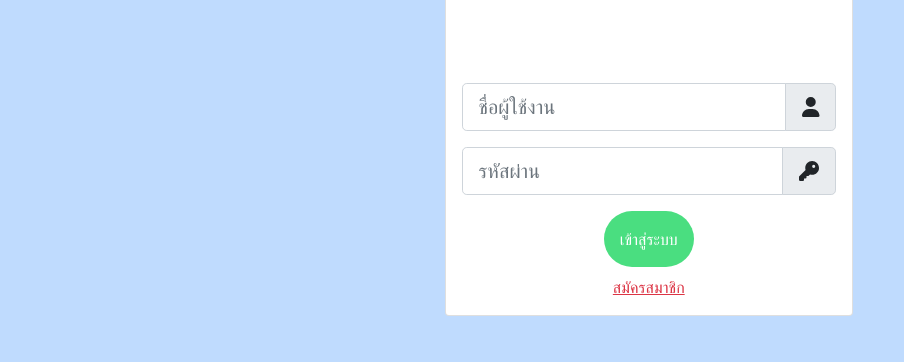
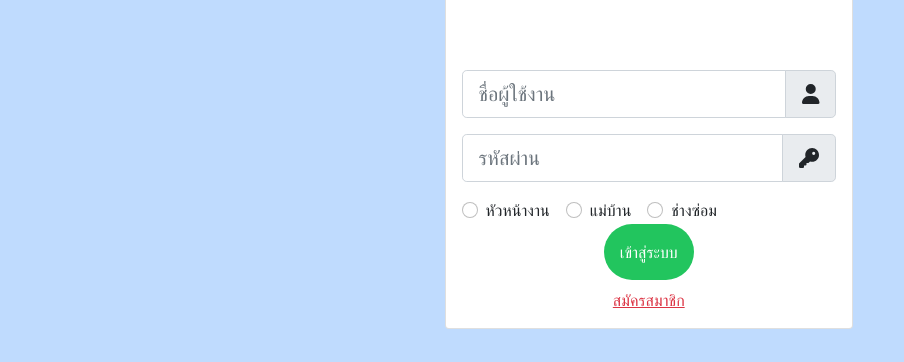
Before and after one commit to unlimit-un/project1, a React (Create React App) app in the folder client/: page /login in a window 1280 px wide. Shown: the part 394-756 px from the top of the page, without its empty margins (0-904 px from the left). Built offline with nearby package versions, Linux system fonts and the light colour scheme.

Commit message:
login 3 role

```diff
--- a/client/package.json
+++ b/client/package.json
@@ -43,8 +43,10 @@
     ]
   },
   "devDependencies": {
-    "autoprefixer": "10.4.5",
     "postcss": "^8.4.14",
     "tailwindcss": "^3.1.2"
+  },
+  "overrides": {
+    "autoprefixer": "10.4.5"
   }
 }
--- /dev/null
+++ b/client/src/components/FormElements.js
@@ -0,0 +1,41 @@
+import React from 'react'
+import {FontAwesomeIcon} from '@fortawesome/react-fontawesome'
+
+export const RadioInline = ({id, value, label, name, callback}) => {
+  return (
+    <>
+        <div className="form-check form-check-inline">
+            <input className="form-check-input" type="radio" id={id} value={value} name={name} onClick={callback}/>
+            <label className="form-check-label" htmlFor={id}>{label}</label>
+        </div>
+    </>
+  )
+}
+
+export const Radio = ({id, value, label, name}) => {
+  return (
+    <>
+        <div className="form-check">
+            <input className="form-check-input" type="radio" id={id} value={value} name={name}/>
+            <label className="form-check-label" htmlFor={id}>{label}</label>
+        </div>
+    </>
+  )
+}
+
+export const InputGroupIconsSupfix = ({type, placeholder, callback, icon}) =>{
+    return (
+        <>
+            <div className="input-group mb-3 input-group-lg">
+                <input
+                    type={type}
+                    className="form-control"
+                    placeholder={placeholder}
+                    required
+                    onChange={callback}
+                />
+                <span className="input-group-text"><FontAwesomeIcon icon={icon}/></span>
+            </div>
+        </>
+    )
+}
--- a/client/src/components/manager/SidebarM.js
+++ b/client/src/components/manager/SidebarM.js
@@ -13,10 +13,10 @@ const SidebarM = ({ open, setOpen }) => {
     useEffect( () => {
 
             (async()=>{
-
                 const data =  await axios.get('http://localhost:3001/api/login')
                 console.log(data);
             })()
+
     }, [])
 
     const sign_out = async () =>{
@@ -32,6 +32,7 @@ const SidebarM = ({ open, setOpen }) => {
         )
 
         if (result.status === 200) {
+            localStorage.clear();
             navigate('/');
         }else{
             console.log(result.data);
--- /dev/null
+++ b/client/src/functions/LoginFunc.js
@@ -0,0 +1,30 @@
+import React from 'react'
+
+import axios from "axios";
+
+export const LoginFunc = async (userData, navigate) => {
+    const result = await axios.post(`http://localhost:3001/api/login`,
+      {
+        username: userData.username,
+        password: userData.password,
+        type: userData.type
+      },
+      {
+        headers: {
+            'Content-Type': 'application/json',
+            'Accept': 'application/json'
+        },
+        withCredentials: true
+      }
+    )
+    // console.log(result.data);
+    if (result.status === 200) {
+
+        localStorage.setItem('user_data', JSON.stringify(result.data));
+        navigate('/manager');
+    }else{
+        console.log(result);
+    }
+
+    return(<></>);
+}
--- a/client/src/pages/Login.js
+++ b/client/src/pages/Login.js
@@ -1,48 +1,37 @@
 import React, { useEffect, useState } from 'react'
 import Logo from '../assets/Logo.jpg'
-import { FontAwesomeIcon } from '@fortawesome/react-fontawesome';
 import { faUser, faKey } from '@fortawesome/free-solid-svg-icons';
 import { Link, useNavigate } from 'react-router-dom';
-import axios from "axios";
+
+import { InputGroupIconsSupfix, RadioInline } from '../components/FormElements';
+
+import { LoginFunc } from "../functions/LoginFunc";
 
 const Login = () => {
 
   const [ userData, setUserData ] = useState({
     username: '',
-    password: ''
+    password: '',
+    type: ''
   })
 
   const navigate = useNavigate();
+  // useEffect(() => {
+  //   console.log(localStorage.getItem('user_data'));
+  //   if (localStorage.getItem('user_data') !== undefined) {
+  //     navigate('/manager');
+  //   }
+  // }, [])
 
-  const login_fnc = async (e) =>{
-    e.preventDefault();
-    const result = await axios.post(`http://localhost:3001/api/login`,
-      {
-        username: userData.username,
-        password: userData.password,
-        type: 'MANAGER'
-      },
-      {
-        headers: {
-            'Content-Type': 'application/json',
-            'Accept': 'application/json'
-        },
-        withCredentials: true
-      }
-    )
-    // console.log(result.data);
-    localStorage.setItem('user_data', JSON.stringify(result.data));
-    navigate('/manager');
+  const setUsername = ({target:{value: val}})=>{
+    setUserData({...userData, username: val})
   }
-
-  useEffect(() => {
-    // localStorage.clear()
-    console.log(localStorage.getItem('user_data'));
-    // if (localStorage.getItem('user_data') !== undefined) {
-    //   navigate('/manager');
-    // }
-  }, [])
-
+  const setPassword = ({target:{value: val}})=>{
+    setUserData({...userData, password: val})
+  }
+  const setType = ({target:{value: val}})=>{
+    setUserData({...userData, type: val})
+  }
 
   return (
     <>
@@ -53,38 +42,30 @@ const Login = () => {
         <h1 className="text-center">เข้าสู่ระบบ</h1>
         <hr className="my-16"/>
         <div className="flex flex-column mt-4">
-          <form onSubmit={login_fnc}>
-            <div className="input-group mb-3 input-group-lg">
-              <input
-                type="text"
-                className="form-control"
-                placeholder="ชื่อผู้ใช้งาน"
-                required
-                onChange={({target:{value: val}})=>{
-                  setUserData({...userData, username: val})
-                }}
-                />
-              <span className="input-group-text"><FontAwesomeIcon icon={faUser}/></span>
-            </div>
-            <div className="input-group mb-3 input-group-lg">
-              <input
-                type="password"
-                className="form-control"
-                placeholder="รหัสผ่าน"
-                required
-                onChange={({target:{value: val}})=>{
-                  setUserData({...userData, password: val})
-                }}
-              />
-              <span className="input-group-text"><FontAwesomeIcon icon={faKey}/></span>
-            </div>
+
+          <form
+            onSubmit={(e)=>{
+                e.preventDefault();
+                console.log(userData);
+                LoginFunc(userData, navigate)
+              }
+            }
+            >
+            <InputGroupIconsSupfix callback={setUsername} type="text" placeholder="ชื่อผู้ใช้งาน" icon={faUser}/>
+            <InputGroupIconsSupfix callback={setPassword} type="password" placeholder="รหัสผ่าน" icon={faKey}/>
+
+            <RadioInline id="manager" label="หัวหน้างาน" value="MANAGER" name="type" callback={setType}/>
+            <RadioInline id="maid" label="แม่บ้าน" value="MAID" name="type" callback={setType}/>
+            <RadioInline id="engineer" label="ช่างซ่อม" value="ENGINEER" name="type" callback={setType}/>
+
             <div className="flex justify-center">
-              <button className="!bg-green-400 text-white rounded-full p-3">เข้าสู่ระบบ</button>
-            </div>
-            <div className="flex justify-center mt-2">
-              <Link to="/register" className="text-danger mx-auto"> สมัครสมาชิก </Link>
+              <button className="bg-green-500 text-white rounded-full p-3 hover:bg-green-400 transition-all ease-in-out duration-100">เข้าสู่ระบบ</button>
             </div>
           </form>
+
+          <div className="flex justify-center mt-2">
+            <Link to="/register" className="text-danger mx-auto"> สมัครสมาชิก </Link>
+          </div>
         </div>
       </div>
     </>
```
